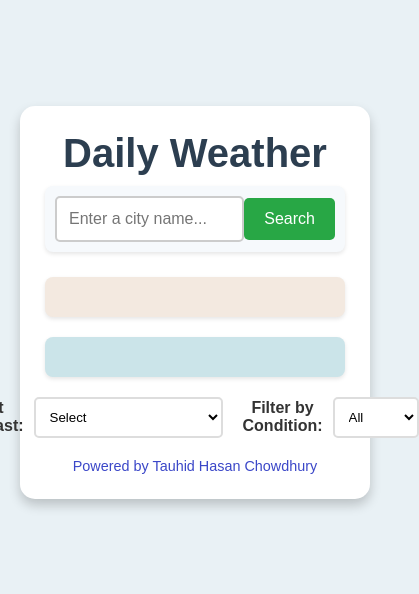
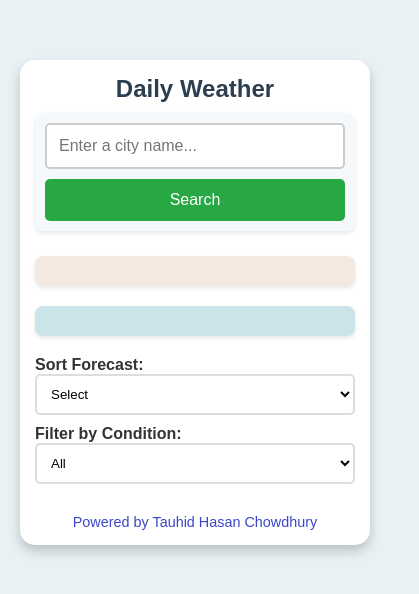
Before and after one commit to Tauhid9/Daily-Weather, a plain HTML site: page index.html in a window 390 px wide. Shown: the part 120-714 px from the top of the page, 419 px wide, since content can reach past the window. Drawn offline with Linux system fonts and the light colour scheme.

Commit message:
Update styles.css

```diff
--- a/styles.css
+++ b/styles.css
@@ -1,3 +1,4 @@
+/* Reset and Global Styles */
 * {
     margin: 0;
     padding: 0;
@@ -29,6 +30,7 @@ body {
     transform: translateY(-2px); /* Slight lift effect on hover */
 }
 
+/* Header Styles */
 header {
     margin-bottom: 25px;
 }
@@ -39,6 +41,7 @@ h1 {
     margin-bottom: 10px; /* Space below the title */
 }
 
+/* Search Bar Styles */
 .search-bar {
     display: flex;
     justify-content: space-between;
@@ -81,6 +84,7 @@ h1 {
     transform: translateY(-2px); /* Lift effect */
 }
 
+/* Weather and Forecast Info Styles */
 .weather-info {
     padding: 20px;
     background-color: #f3e9e0; /* Softer background */
@@ -116,6 +120,7 @@ h1 {
     height: 50px; /* Slightly larger icons */
 }
 
+/* Sorting Filters Styles */
 .sorting-filters {
     margin: 20px 0;
     display: flex;
@@ -144,6 +149,7 @@ h1 {
     background-color: #f8f9fa; /* Light grey background on hover */
 }
 
+/* Footer Styles */
 footer {
     margin-top: 20px;
 }
@@ -152,3 +158,61 @@ footer p {
     color: #3b47c8; /* Darker footer text */
     font-size: 0.9rem; /* Smaller footer text */
 }
+
+/* Media Queries for Responsive Design */
+@media (max-width: 768px) {
+    h1 {
+        font-size: 2rem; /* Smaller title on smaller screens */
+    }
+
+    .container {
+        padding: 15px; /* Less padding for smaller screens */
+    }
+
+    #locationInput {
+        width: 60%; /* Adjust input width */
+    }
+
+    .search-bar {
+        flex-direction: column; /* Stack search bar items vertically */
+    }
+
+    #searchBtn {
+        width: 100%; /* Make the button full width */
+        margin-top: 10px; /* Add margin for spacing */
+    }
+
+    .sorting-filters {
+        flex-direction: column; /* Stack filters vertically */
+        align-items: flex-start; /* Align items to the left */
+    }
+
+    #sortOptions, #filterOptions {
+        margin-right: 0; /* Remove right margin */
+        width: 100%; /* Make dropdowns full width */
+        margin-bottom: 10px; /* Add space below dropdowns */
+    }
+}
+
+@media (max-width: 480px) {
+    h1 {
+        font-size: 1.5rem; /* Even smaller title on very small screens */
+    }
+
+    .container {
+        max-width: 100%; /* Full width on very small screens */
+    }
+
+    #locationInput {
+        width: 100%; /* Full width input */
+    }
+
+    .forecast-day img {
+        width: 40px; /* Smaller icons for mobile */
+        height: 40px; /* Smaller icons for mobile */
+    }
+
+    .weather-info, .forecast-info {
+        padding: 15px; /* Less padding for smaller screens */
+    }
+}
```
